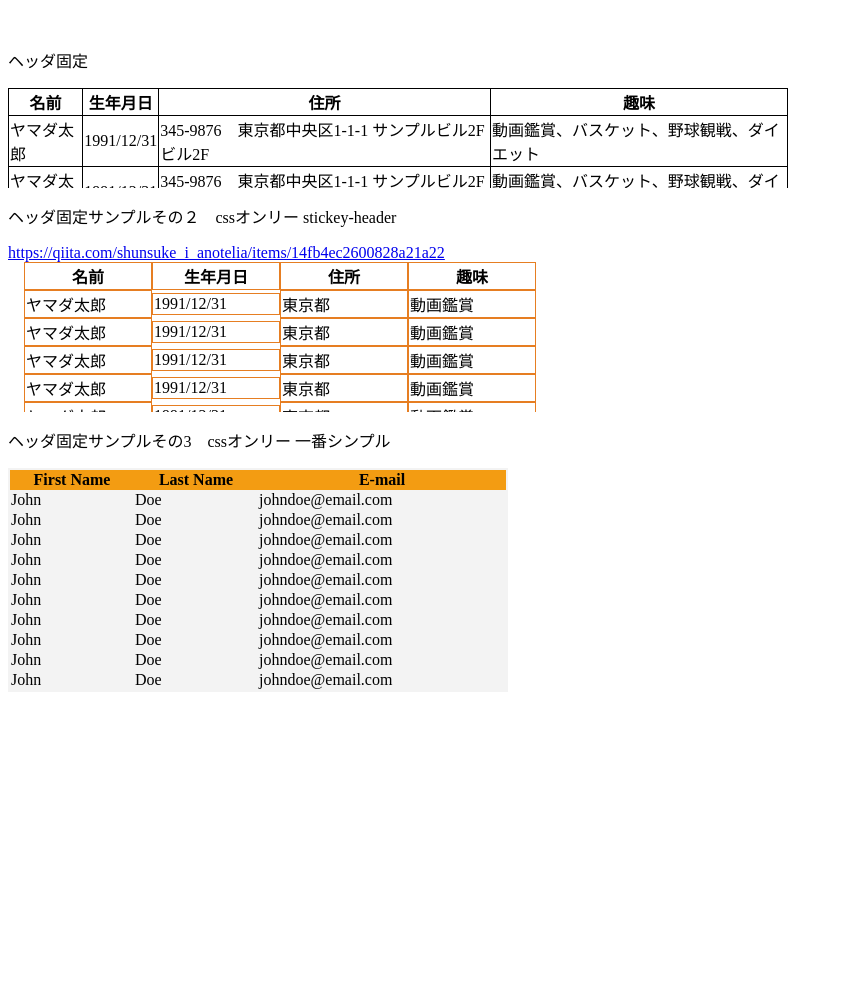
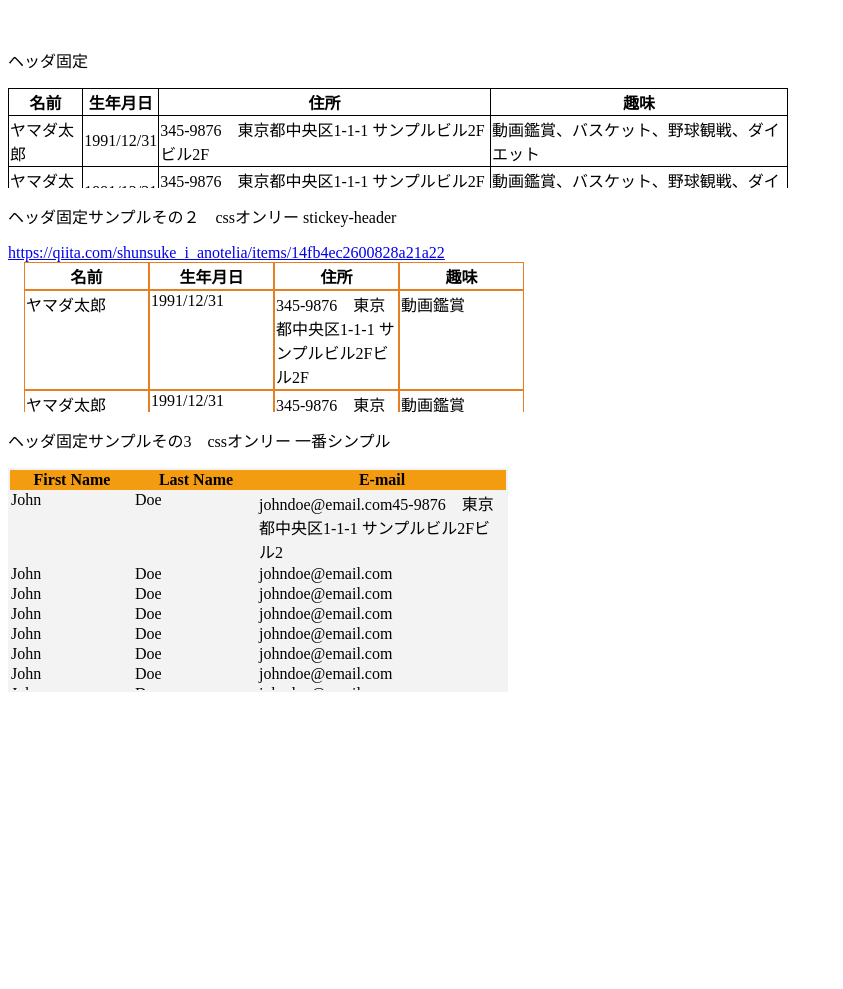
Before and after one commit to umanari145/css, a PHP site: page /table2.html in a window 1280 px wide. Shown: the top 989 px of the page, without its empty margins (0-843 px from the left). Run offline with PHP 8.4, Linux system fonts and the light colour scheme.

Commit message:
flexでtable作り

```diff
--- a/table2.css
+++ b/table2.css
@@ -28,20 +28,23 @@
     display: block;
     position: relative;
     overflow: scroll;
-    width: 100%;
+    width: 500px;
     height: 100%;
     border-collapse: collapse;
     font-size: 0; }
     .sticky_table table thead, .sticky_table table tbody {
       display: block;
-      width: max-content; }
+      width: 100%; }
+    .sticky_table table tr {
+      display: flex; }
     .sticky_table table th, .sticky_table table td {
-      display: inline-block;
-      min-width: 8.0rem;
-      /* fixed value */
+      display: block;
+      width: 25%;
       background: #fff;
       border: 1px solid #e67e22;
       font-size: 1.0rem; }
+    .sticky_table table td {
+      height: auto; }
     .sticky_table table tbody th {
       position: sticky;
       left: 0;
--- a/table2.html
+++ b/table2.html
@@ -89,49 +89,49 @@
 					<tr>
 						<td>ヤマダ太郎</td>
 						<td>1991/12/31</td>
-						<td>東京都</td>
+						<td>345-9876　東京都中央区1-1-1 サンプルビル2Fビル2F</td>
 						<td>動画鑑賞</td>
 					</tr>
 					<tr>
 						<td>ヤマダ太郎</td>
 						<td>1991/12/31</td>
-						<td>東京都</td>
+						<td>345-9876　東京都中央区1-1-1 サンプルビル2Fビル2F</td>
 						<td>動画鑑賞</td>
 					</tr>
 					<tr>
 						<td>ヤマダ太郎</td>
 						<td>1991/12/31</td>
-						<td>東京都</td>
+						<td>345-9876　東京都中央区1-1-1 サンプルビル2Fビル2F</td>
 						<td>動画鑑賞</td>
 					</tr>
 					<tr>
 						<td>ヤマダ太郎</td>
 						<td>1991/12/31</td>
-						<td>東京都</td>
+						<td>345-9876　東京都中央区1-1-1 サンプルビル2Fビル2F</td>
 						<td>動画鑑賞</td>
 					</tr>
 					<tr>
 						<td>ヤマダ太郎</td>
 						<td>1991/12/31</td>
-						<td>東京都</td>
+						<td>345-9876　東京都中央区1-1-1 サンプルビル2Fビル2F</td>
 						<td>動画鑑賞</td>
 					</tr>
 					<tr>
 						<td>ヤマダ太郎</td>
 						<td>1991/12/31</td>
-						<td>東京都</td>
+						<td>345-9876　東京都中央区1-1-1 サンプルビル2Fビル2F</td>
 						<td>動画鑑賞</td>
 					</tr>
 					<tr>
 						<td>ヤマダ太郎</td>
 						<td>1991/12/31</td>
-						<td>東京都</td>
+						<td>345-9876　東京都中央区1-1-1 サンプルビル2Fビル2F</td>
 						<td>動画鑑賞</td>
 					</tr>
 					<tr>
 						<td>ヤマダ太郎</td>
 						<td>1991/12/31</td>
-						<td>東京都</td>
+						<td>345-9876　東京都中央区1-1-1 サンプルビル2Fビル2F</td>
 						<td>動画鑑賞</td>
 					</tr>
 				</tbody>
@@ -152,7 +152,7 @@
 		      <tr>
 		        <td class="td3">John</td>
 		        <td class="td3">Doe</td>
-		        <td class="td6">johndoe@email.com</td>
+		        <td class="td6">johndoe@email.com45-9876　東京都中央区1-1-1 サンプルビル2Fビル2</td>
 		      </tr>
 			  <tr>
 		        <td class="td3">John</td>
--- a/table2.scss
+++ b/table2.scss
@@ -29,21 +29,27 @@
     display: block;
     position: relative;
     overflow: scroll;
-    width: 100%;
+    width: 500px;
     height: 100%;
 	border-collapse: collapse;
     font-size: 0;
     thead, tbody {
       display: block;
-      width: max-content;
+	  width: 100%;
     }
+	tr{
+		display: flex;
+	}
     th, td {
-      display: inline-block;
-      min-width: 8.0rem; /* fixed value */
+      display: block;
+	  width: 25%;
       background: #fff;
 	  border:1px solid #e67e22;
       font-size: 1.0rem;
     }
+	td{
+		height: auto;
+	}
     tbody th {
       position: sticky;
       left: 0;
```
Also changed, not shown: 1 other file.
